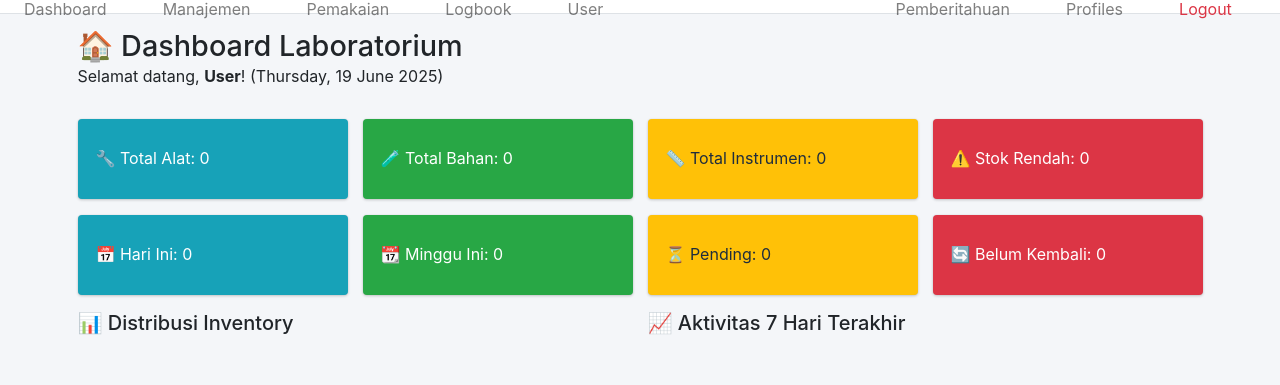
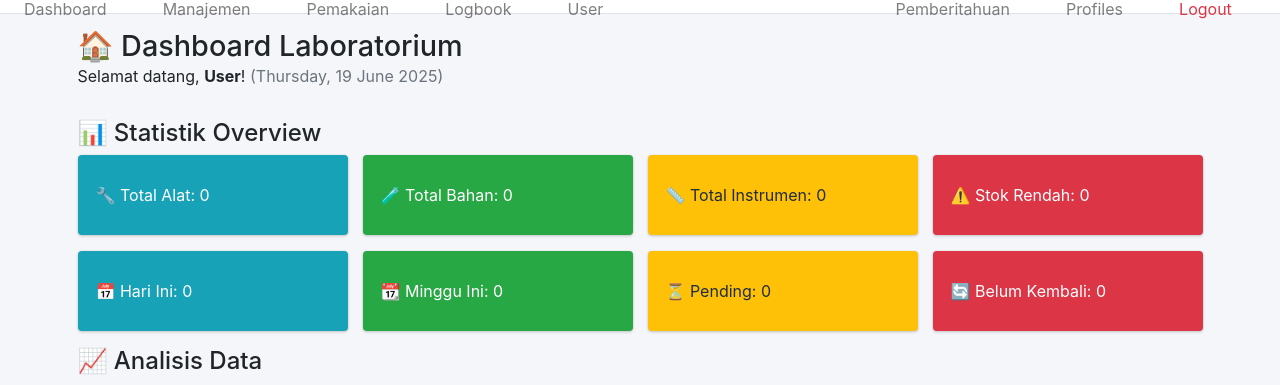
Before and after one commit to hoiamisme/labunicaci, a CodeIgniter 4 app: the page made by app/Views/Dashboard_form.php in a window 1280 px wide. Shown: the part 43-428 px from the top of the page. Run offline with PHP 8.4 and a stand-in for CodeIgniter, Linux system fonts and the light colour scheme; the template is opened without the code that fills it, so the values that code supplies are empty; a map, chart or similar area stays blank; some libraries are stand-ins or nearby versions.

Commit message:
fix
kasih css nya

```diff
--- a/app/Views/Dashboard_form.php
+++ b/app/Views/Dashboard_form.php
@@ -4,9 +4,15 @@
     <meta charset="UTF-8">
     <title>Dashboard Laboratorium</title>
 
+    <!-- Bootstrap 5 CSS -->
+    <link href="https://cdn.jsdelivr.net/npm/bootstrap@5.2.3/dist/css/bootstrap.min.css" rel="stylesheet">
+
     <!-- AdminLTE CSS -->
     <link rel="stylesheet" href="<?= base_url('adminlte/AdminLTE-3.2.0/plugins/fontawesome-free/css/all.min.css') ?>">
     <link rel="stylesheet" href="<?= base_url('adminlte/AdminLTE-3.2.0/dist/css/adminlte.min.css') ?>">
+
+    <!-- Additional Google Fonts -->
+    <link href="https://fonts.googleapis.com/css2?family=Inter:wght@400;500;600&family=Poppins:wght@400;500;600&display=swap" rel="stylesheet">
 
     <!-- Chart.js -->
     <script src="https://cdn.jsdelivr.net/npm/chart.js"></script>
@@ -14,7 +20,6 @@
 <body class="hold-transition layout-navbar-fixed layout-top-nav">
 
 <div class="wrapper">
-
     <!-- Navbar -->
     <?= view('partial/header') ?>
 
@@ -22,9 +27,9 @@
     <div class="content-wrapper">
         <div class="content-header">
             <div class="container">
-                <h1 class="m-0">🏠 Dashboard Laboratorium</h1>
-                <p>Selamat datang, <strong><?= esc($user_info['nama'] ?? 'User') ?></strong>!
-                <span>(<?= date('l, d F Y') ?>)</span></p>
+                <h1 class="dashboard-title">🏠 Dashboard Laboratorium</h1>
+                <p class="welcome-text">Selamat datang, <strong><?= esc($user_info['nama'] ?? 'User') ?></strong>!
+                <span class="text-muted">(<?= date('l, d F Y') ?>)</span></p>
 
                 <?php if (isset($error_message)): ?>
                     <div class="alert alert-danger"><?= esc($error_message) ?></div>
@@ -32,11 +37,11 @@
 
                 <?php if (!empty($alerts)): ?>
                     <div class="alert alert-warning">
-                        <h5>🚨 Notifikasi Penting</h5>
+                        <h5><i class="fas fa-exclamation-triangle mr-2"></i>Notifikasi Penting</h5>
                         <?php foreach ($alerts as $alert): ?>
-                            <div>
+                            <div class="d-flex justify-content-between align-items-center mt-2">
                                 <span><?= $alert['icon'] ?> <strong><?= $alert['title'] ?>:</strong> <?= $alert['message'] ?></span>
-                                <a href="<?= $alert['link'] ?>" class="btn btn-sm btn-link"><?= $alert['action'] ?></a>
+                                <a href="<?= $alert['link'] ?>" class="btn btn-sm btn-warning"><?= $alert['action'] ?></a>
                             </div>
                         <?php endforeach; ?>
                     </div>
@@ -46,6 +51,9 @@
 
         <div class="content">
             <div class="container">
+                <!-- Statistik Section -->
+                <h4 class="section-title">📊 Statistik Overview</h4>
+
                 <!-- Statistik Inventory -->
                 <div class="row">
                     <div class="col-md-3"><div class="info-box bg-info"><div class="info-box-content">🔧 Total Alat: <?= $stats_inventory['total_alat'] ?? 0 ?></div></div></div>
@@ -72,15 +80,20 @@
                     </div>
                 <?php endif; ?>
 
-                <!-- Grafik -->
+                <!-- Charts Section -->
+                <h4 class="section-title">📈 Analisis Data</h4>
                 <div class="row">
                     <div class="col-md-6">
-                        <h5>📊 Distribusi Inventory</h5>
-                        <canvas id="inventoryChart"></canvas>
+                        <div class="chart-container">
+                            <h5>📊 Distribusi Inventory</h5>
+                            <canvas id="inventoryChart"></canvas>
+                        </div>
                     </div>
                     <div class="col-md-6">
-                        <h5>📈 Aktivitas 7 Hari Terakhir</h5>
-                        <canvas id="weeklyChart"></canvas>
+                        <div class="chart-container">
+                            <h5>📈 Aktivitas 7 Hari Terakhir</h5>
+                            <canvas id="weeklyChart"></canvas>
+                        </div>
                     </div>
                 </div>
         </div>
@@ -110,6 +123,7 @@ new Chart(inventoryCtx, {
     options: {
         responsive: true,
         plugins: {
+
             legend: { position: 'bottom' }
         }
     }
```
